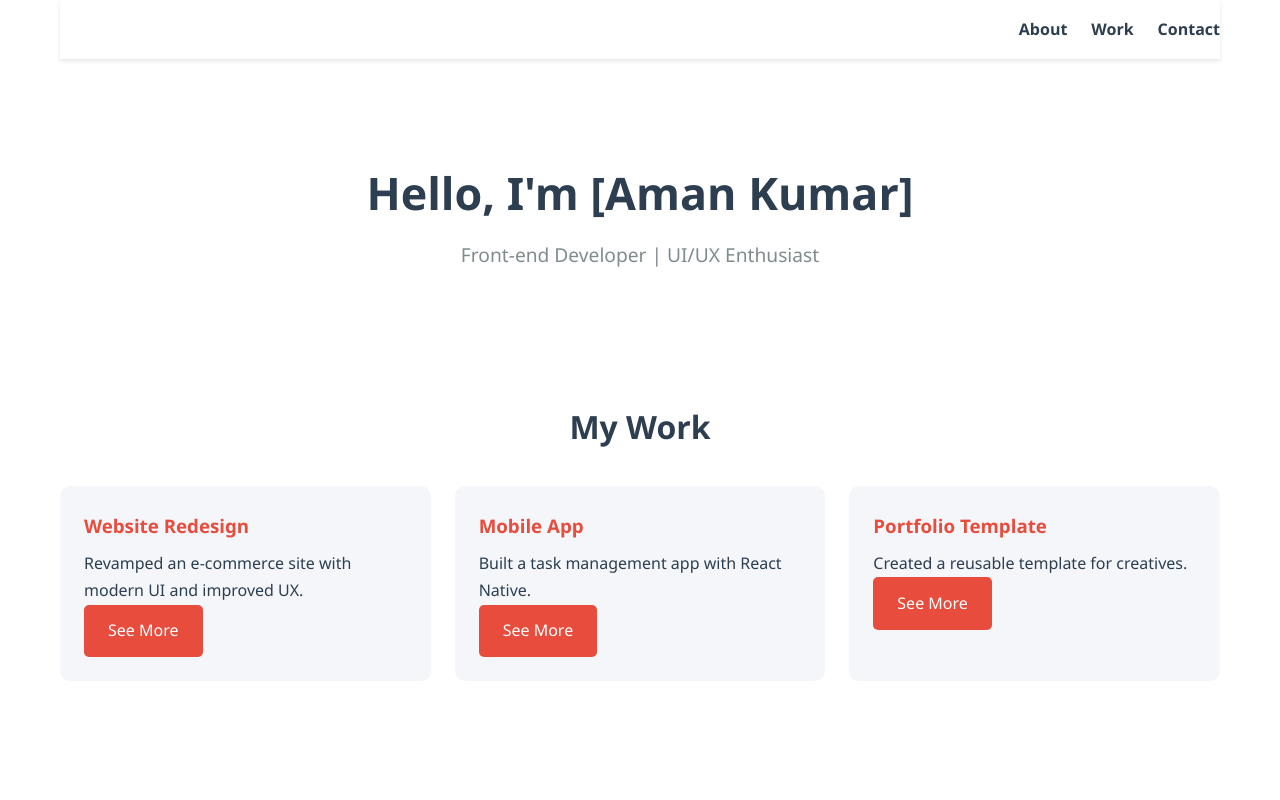
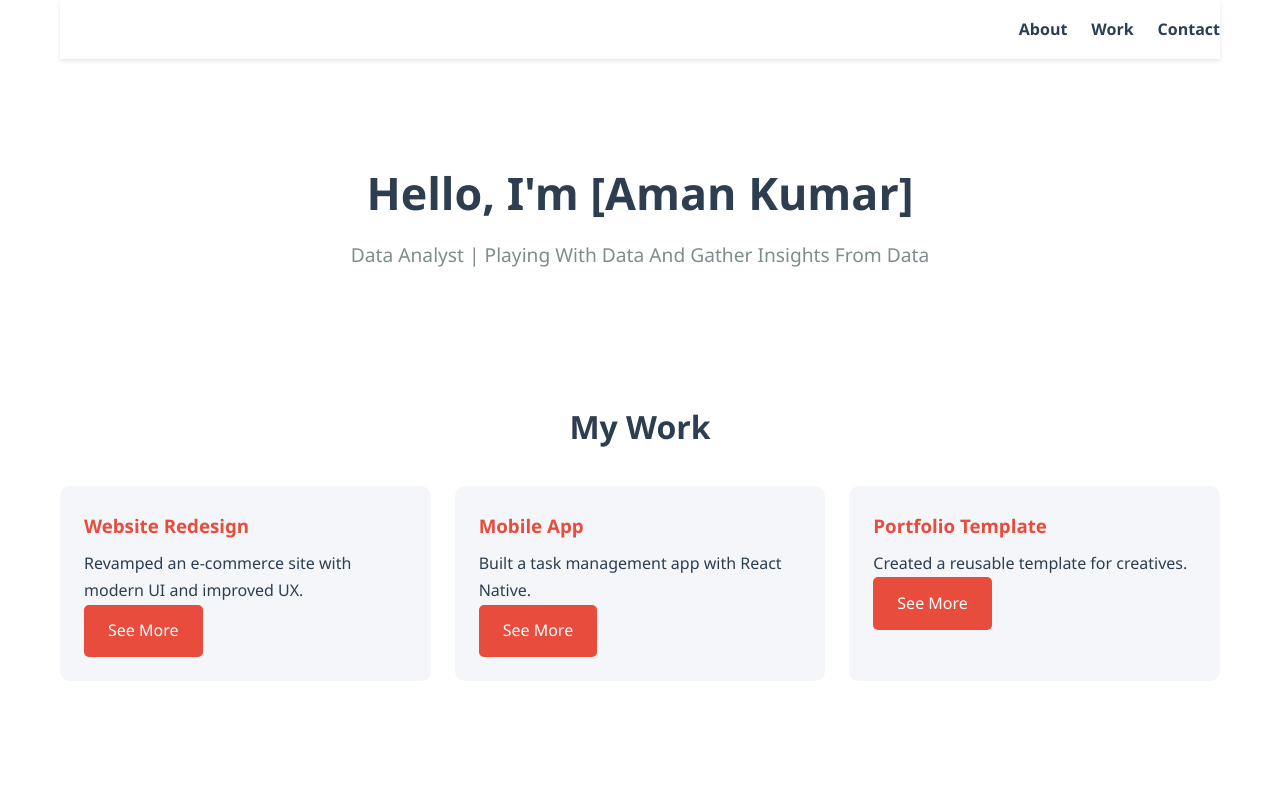
Before and after one commit to amankumarvishal/X-Ai, a plain HTML site: page index.html in a window 1280 px wide. Shown: the top 800 px of the page. Drawn offline with Linux system fonts and the light colour scheme.

Commit message:
Update index.html

```diff
--- a/index.html
+++ b/index.html
@@ -20,7 +20,7 @@
     <main>
         <section id="about" class="hero">
             <h1>Hello, I'm [Aman Kumar]</h1>
-            <p>Front-end Developer | UI/UX Enthusiast</p>
+            <p>Data Analyst | Playing With Data And Gather Insights From Data </p>
         </section>
 
         <section id="work">
```
